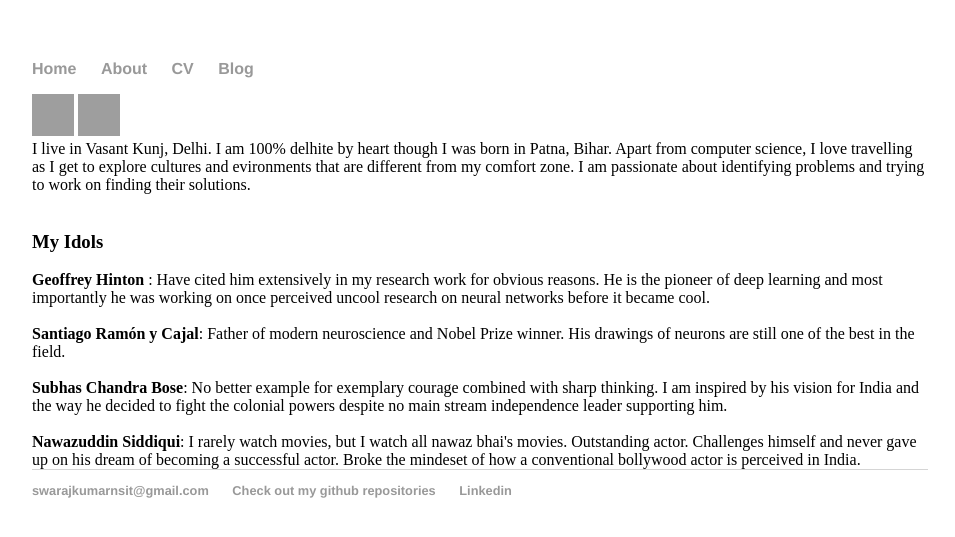
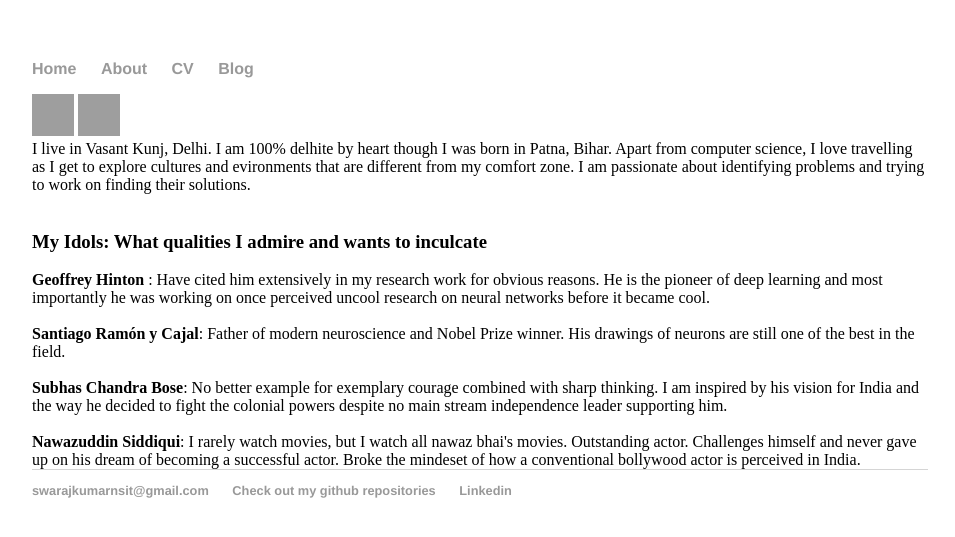
Before and after one commit to SWARAJkumar/swarajkumar.github.io, a Jekyll site: the page built from about/index.html, in a window 1280 px wide. Shown: the top 537 px of the page, without its empty margins (160-1115 px from the left). Built offline with Jekyll 4.4.1, drawn with Linux system fonts in a browser that asks for light colours; grey boxes are pictures that could not be loaded.

Commit message:
Update index.html

```diff
--- a/about/index.html
+++ b/about/index.html
@@ -11,7 +11,7 @@ title: Swaraj Kumar
    as I get to explore cultures and evironments that are different from my comfort zone. I am passionate about identifying problems and
    trying to work on finding their solutions.</br>
    </br>
-   <h3>My Idols</h3>
+   <h3>My Idols: What qualities I admire and wants to inculcate</h3>
    <b>Geoffrey Hinton </b>: Have cited him extensively in my research work for obvious reasons. He is the pioneer of deep learning and most
    importantly he was working on once perceived uncool research on neural networks before it became cool.</br></br>
 
```
